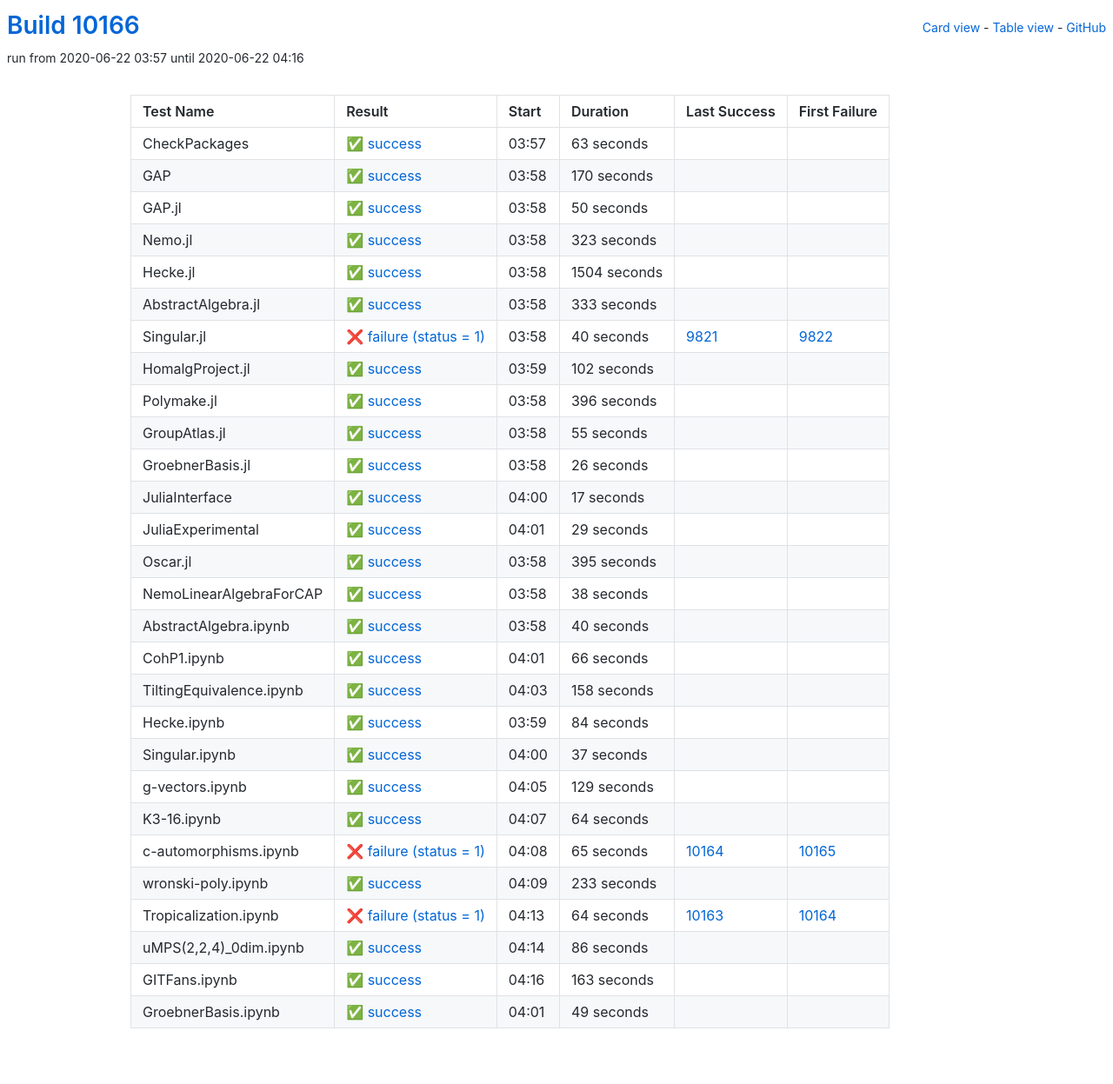
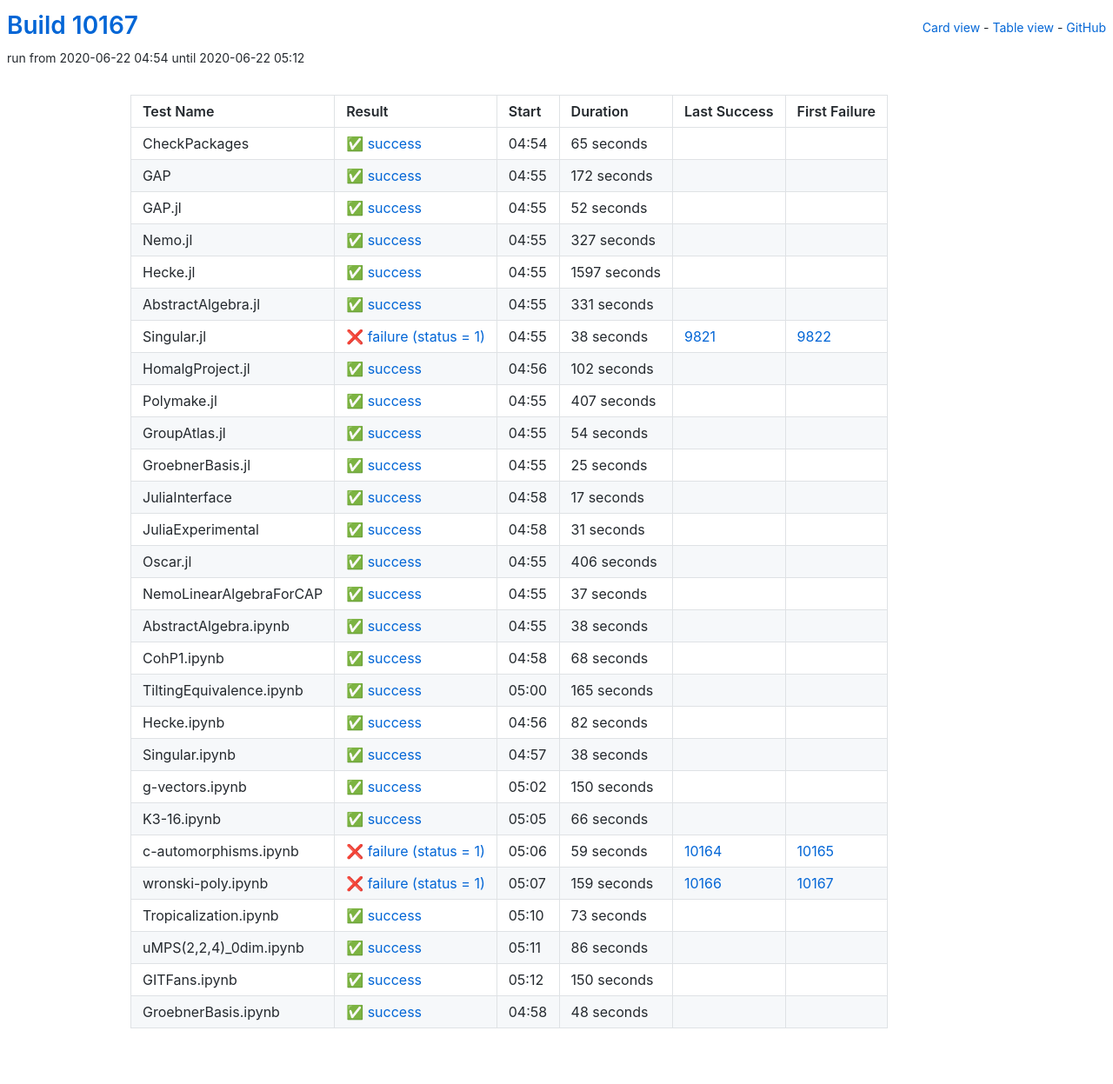
Before and after one commit to oscar-system/oscar-ci-status, a Jekyll site: the page built from table.html, in a window 1280 px wide. Shown: the whole page at 87% size. Built offline with Jekyll 4.4.1, drawn with Linux system fonts in a browser that asks for light colours.

Commit message:
Build #10167

```diff
--- a/_data/ci.yml
+++ b/_data/ci.yml
@@ -1,6 +1,6 @@
 ---
-build: 10166
-build_url: https://oscarci.mathematik.uni-kl.de/job/oscar/10166/
+build: 10167
+build_url: https://oscarci.mathematik.uni-kl.de/job/oscar/10167/
 job: oscar
 organization: oscar-system
 repo: oscar-ci-status
@@ -8,92 +8,92 @@
 tests:
 - name: CheckPackages
   id: checkpackages
-  log: https://oscarci.mathematik.uni-kl.de/job/oscar/10166/artifact/logs/build-10166/CheckPackages.log
-  start: 2020-06-22 03:57
+  log: https://oscarci.mathematik.uni-kl.de/job/oscar/10167/artifact/logs/build-10167/CheckPackages.log
+  start: 2020-06-22 04:54
   success: true
   exitcode: 0
   status: success
-  duration: 63
+  duration: 65
   last_success: false
   last_success_url:
   first_failure: false
   first_failure_url:
 - name: GAP
   id: gap
-  log: https://oscarci.mathematik.uni-kl.de/job/oscar/10166/artifact/logs/build-10166/GAP.log
-  start: 2020-06-22 03:58
+  log: https://oscarci.mathematik.uni-kl.de/job/oscar/10167/artifact/logs/build-10167/GAP.log
+  start: 2020-06-22 04:55
   success: true
   exitcode: 0
   status: success
-  duration: 170
+  duration: 172
   last_success: false
   last_success_url:
   first_failure: false
   first_failure_url:
 - name: GAP.jl
   id: gap-jl
-  log: https://oscarci.mathematik.uni-kl.de/job/oscar/10166/artifact/logs/build-10166/GAP.jl.log
-  start: 2020-06-22 03:58
+  log: https://oscarci.mathematik.uni-kl.de/job/oscar/10167/artifact/logs/build-10167/GAP.jl.log
+  start: 2020-06-22 04:55
   success: true
   exitcode: 0
   status: success
-  duration: 50
+  duration: 52
   last_success: false
   last_success_url:
   first_failure: false
   first_failure_url:
 - name: Nemo.jl
   id: nemo-jl
-  log: https://oscarci.mathematik.uni-kl.de/job/oscar/10166/artifact/logs/build-10166/Nemo.jl.log
-  start: 2020-06-22 03:58
+  log: https://oscarci.mathematik.uni-kl.de/job/oscar/10167/artifact/logs/build-10167/Nemo.jl.log
+  start: 2020-06-22 04:55
   success: true
   exitcode: 0
   status: success
-  duration: 323
+  duration: 327
   last_success: false
   last_success_url:
   first_failure: false
   first_failure_url:
 - name: Hecke.jl
   id: hecke-jl
-  log: https://oscarci.mathematik.uni-kl.de/job/oscar/10166/artifact/logs/build-10166/Hecke.jl.log
-  start: 2020-06-22 03:58
+  log: https://oscarci.mathematik.uni-kl.de/job/oscar/10167/artifact/logs/build-10167/Hecke.jl.log
+  start: 2020-06-22 04:55
   success: true
   exitcode: 0
   status: success
-  duration: 1504
+  duration: 1597
   last_success: false
   last_success_url:
   first_failure: false
   first_failure_url:
 - name: AbstractAlgebra.jl
   id: abstractalgebra-jl
-  log: https://oscarci.mathematik.uni-kl.de/job/oscar/10166/artifact/logs/build-10166/AbstractAlgebra.jl.log
-  start: 2020-06-22 03:58
+  log: https://oscarci.mathematik.uni-kl.de/job/oscar/10167/artifact/logs/build-10167/AbstractAlgebra.jl.log
+  start: 2020-06-22 04:55
   success: true
   exitcode: 0
   status: success
-  duration: 333
+  duration: 331
   last_success: false
   last_success_url:
   first_failure: false
   first_failure_url:
 - name: Singular.jl
   id: singular-jl
-  log: https://oscarci.mathematik.uni-kl.de/job/oscar/10166/artifact/logs/build-10166/Singular.jl.log
-  start: 2020-06-22 03:58
+  log: https://oscarci.mathematik.uni-kl.de/job/oscar/10167/artifact/logs/build-10167/Singular.jl.log
+  start: 2020-06-22 04:55
   success: false
   exitcode: 1
   status: failure
-  duration: 40
+  duration: 38
   last_success: 9821
   last_success_url: https://oscarci.mathematik.uni-kl.de/job/oscar/9821/
   first_failure: 9822
   first_failure_url: https://oscarci.mathematik.uni-kl.de/job/oscar/9822/
 - name: HomalgProject.jl
   id: homalgproject-jl
-  log: https://oscarci.mathematik.uni-kl.de/job/oscar/10166/artifact/logs/build-10166/HomalgProject.jl.log
-  start: 2020-06-22 03:59
+  log: https://oscarci.mathematik.uni-kl.de/job/oscar/10167/artifact/logs/build-10167/HomalgProject.jl.log
+  start: 2020-06-22 04:56
   success: true
   exitcode: 0
   status: success
@@ -104,44 +104,44 @@
   first_failure_url:
 - name: Polymake.jl
   id: polymake-jl
-  log: https://oscarci.mathematik.uni-kl.de/job/oscar/10166/artifact/logs/build-10166/Polymake.jl.log
-  start: 2020-06-22 03:58
+  log: https://oscarci.mathematik.uni-kl.de/job/oscar/10167/artifact/logs/build-10167/Polymake.jl.log
+  start: 2020-06-22 04:55
   success: true
   exitcode: 0
   status: success
-  duration: 396
+  duration: 407
   last_success: false
   last_success_url:
   first_failure: false
   first_failure_url:
 - name: GroupAtlas.jl
   id: groupatlas-jl
-  log: https://oscarci.mathematik.uni-kl.de/job/oscar/10166/artifact/logs/build-10166/GroupAtlas.jl.log
-  start: 2020-06-22 03:58
+  log: https://oscarci.mathematik.uni-kl.de/job/oscar/10167/artifact/logs/build-10167/GroupAtlas.jl.log
+  start: 2020-06-22 04:55
   success: true
   exitcode: 0
   status: success
-  duration: 55
+  duration: 54
   last_success: false
   last_success_url:
   first_failure: false
   first_failure_url:
 - name: GroebnerBasis.jl
   id: groebnerbasis-jl
-  log: https://oscarci.mathematik.uni-kl.de/job/oscar/10166/artifact/logs/build-10166/GroebnerBasis.jl.log
-  start: 2020-06-22 03:58
+  log: https://oscarci.mathematik.uni-kl.de/job/oscar/10167/artifact/logs/build-10167/GroebnerBasis.jl.log
+  start: 2020-06-22 04:55
   success: true
   exitcode: 0
   status: success
-  duration: 26
+  duration: 25
   last_success: false
   last_success_url:
   first_failure: false
   first_failure_url:
 - name: JuliaInterface
   id: juliainterface
-  log: https://oscarci.mathematik.uni-kl.de/job/oscar/10166/artifact/logs/build-10166/JuliaInterface.log
-  start: 2020-06-22 04:00
+  log: https://oscarci.mathematik.uni-kl.de/job/oscar/10167/artifact/logs/build-10167/JuliaInterface.log
+  start: 2020-06-22 04:58
   success: true
   exitcode: 0
   status: success
@@ -152,32 +152,44 @@
   first_failure_url:
 - name: JuliaExperimental
   id: juliaexperimental
-  log: https://oscarci.mathematik.uni-kl.de/job/oscar/10166/artifact/logs/build-10166/JuliaExperimental.log
-  start: 2020-06-22 04:01
+  log: https://oscarci.mathematik.uni-kl.de/job/oscar/10167/artifact/logs/build-10167/JuliaExperimental.log
+  start: 2020-06-22 04:58
   success: true
   exitcode: 0
   status: success
-  duration: 29
+  duration: 31
   last_success: false
   last_success_url:
   first_failure: false
   first_failure_url:
 - name: Oscar.jl
   id: oscar-jl
-  log: https://oscarci.mathematik.uni-kl.de/job/oscar/10166/artifact/logs/build-10166/Oscar.jl.log
-  start: 2020-06-22 03:58
+  log: https://oscarci.mathematik.uni-kl.de/job/oscar/10167/artifact/logs/build-10167/Oscar.jl.log
+  start: 2020-06-22 04:55
   success: true
   exitcode: 0
   status: success
-  duration: 395
+  duration: 406
   last_success: false
   last_success_url:
   first_failure: false
   first_failure_url:
 - name: NemoLinearAlgebraForCAP
   id: nemolinearalgebraforcap
-  log: https://oscarci.mathematik.uni-kl.de/job/oscar/10166/artifact/logs/build-10166/NemoLinearAlgebraForCAP.log
-  start: 2020-06-22 03:58
+  log: https://oscarci.mathematik.uni-kl.de/job/oscar/10167/artifact/logs/build-10167/NemoLinearAlgebraForCAP.log
+  start: 2020-06-22 04:55
+  success: true
+  exitcode: 0
+  status: success
+  duration: 37
+  last_success: false
+  last_success_url:
+  first_failure: false
+  first_failure_url:
+- name: AbstractAlgebra.ipynb
+  id: abstractalgebra-ipynb
+  log: https://oscarci.mathematik.uni-kl.de/job/oscar/10167/artifact/logs/build-10167/AbstractAlgebra.ipynb.log
+  start: 2020-06-22 04:55
   success: true
   exitcode: 0
   status: success
@@ -186,22 +198,70 @@
   last_success_url:
   first_failure: false
   first_failure_url:
-- name: AbstractAlgebra.ipynb
-  id: abstractalgebra-ipynb
-  log: https://oscarci.mathematik.uni-kl.de/job/oscar/10166/artifact/logs/build-10166/AbstractAlgebra.ipynb.log
-  start: 2020-06-22 03:58
+- name: CohP1.ipynb
+  id: cohp1-ipynb
+  log: https://oscarci.mathematik.uni-kl.de/job/oscar/10167/artifact/logs/build-10167/CohP1.ipynb.log
+  start: 2020-06-22 04:58
   success: true
   exitcode: 0
   status: success
-  duration: 40
+  duration: 68
   last_success: false
   last_success_url:
   first_failure: false
   first_failure_url:
-- name: CohP1.ipynb
-  id: cohp1-ipynb
-  log: https://oscarci.mathematik.uni-kl.de/job/oscar/10166/artifact/logs/build-10166/CohP1.ipynb.log
-  start: 2020-06-22 04:01
+- name: TiltingEquivalence.ipynb
+  id: tiltingequivalence-ipynb
+  log: https://oscarci.mathematik.uni-kl.de/job/oscar/10167/artifact/logs/build-10167/TiltingEquivalence.ipynb.log
+  start: 2020-06-22 05:00
+  success: true
+  exitcode: 0
+  status: success
+  duration: 165
+  last_success: false
+  last_success_url:
+  first_failure: false
+  first_failure_url:
+- name: Hecke.ipynb
+  id: hecke-ipynb
+  log: https://oscarci.mathematik.uni-kl.de/job/oscar/10167/artifact/logs/build-10167/Hecke.ipynb.log
+  start: 2020-06-22 04:56
+  success: true
+  exitcode: 0
+  status: success
+  duration: 82
+  last_success: false
+  last_success_url:
+  first_failure: false
+  first_failure_url:
+- name: Singular.ipynb
+  id: singular-ipynb
+  log: https://oscarci.mathematik.uni-kl.de/job/oscar/10167/artifact/logs/build-10167/Singular.ipynb.log
+  start: 2020-06-22 04:57
+  success: true
+  exitcode: 0
+  status: success
+  duration: 38
+  last_success: false
+  last_success_url:
+  first_failure: false
+  first_failure_url:
+- name: g-vectors.ipynb
+  id: g-vectors-ipynb
+  log: https://oscarci.mathematik.uni-kl.de/job/oscar/10167/artifact/logs/build-10167/g-vectors.ipynb.log
+  start: 2020-06-22 05:02
+  success: true
+  exitcode: 0
+  status: success
+  duration: 150
+  last_success: false
+  last_success_url:
+  first_failure: false
+  first_failure_url:
+- name: K3-16.ipynb
+  id: k3-16-ipynb
+  log: https://oscarci.mathematik.uni-kl.de/job/oscar/10167/artifact/logs/build-10167/K3-16.ipynb.log
+  start: 2020-06-22 05:05
   success: true
   exitcode: 0
   status: success
@@ -210,106 +270,46 @@
   last_success_url:
   first_failure: false
   first_failure_url:
-- name: TiltingEquivalence.ipynb
-  id: tiltingequivalence-ipynb
-  log: https://oscarci.mathematik.uni-kl.de/job/oscar/10166/artifact/logs/build-10166/TiltingEquivalence.ipynb.log
-  start: 2020-06-22 04:03
-  success: true
-  exitcode: 0
-  status: success
-  duration: 158
-  last_success: false
-  last_success_url:
-  first_failure: false
-  first_failure_url:
-- name: Hecke.ipynb
-  id: hecke-ipynb
-  log: https://oscarci.mathematik.uni-kl.de/job/oscar/10166/artifact/logs/build-10166/Hecke.ipynb.log
-  start: 2020-06-22 03:59
-  success: true
-  exitcode: 0
-  status: success
-  duration: 84
-  last_success: false
-  last_success_url:
-  first_failure: false
-  first_failure_url:
-- name: Singular.ipynb
-  id: singular-ipynb
-  log: https://oscarci.mathematik.uni-kl.de/job/oscar/10166/artifact/logs/build-10166/Singular.ipynb.log
-  start: 2020-06-22 04:00
-  success: true
-  exitcode: 0
-  status: success
-  duration: 37
-  last_success: false
-  last_success_url:
-  first_failure: false
-  first_failure_url:
-- name: g-vectors.ipynb
-  id: g-vectors-ipynb
-  log: https://oscarci.mathematik.uni-kl.de/job/oscar/10166/artifact/logs/build-10166/g-vectors.ipynb.log
-  start: 2020-06-22 04:05
-  success: true
-  exitcode: 0
-  status: success
-  duration: 129
-  last_success: false
-  last_success_url:
-  first_failure: false
-  first_failure_url:
-- name: K3-16.ipynb
-  id: k3-16-ipynb
-  log: https://oscarci.mathematik.uni-kl.de/job/oscar/10166/artifact/logs/build-10166/K3-16.ipynb.log
-  start: 2020-06-22 04:07
-  success: true
-  exitcode: 0
-  status: success
-  duration: 64
-  last_success: false
-  last_success_url:
-  first_failure: false
-  first_failure_url:
 - name: c-automorphisms.ipynb
   id: c-automorphisms-ipynb
-  log: https://oscarci.mathematik.uni-kl.de/job/oscar/10166/artifact/logs/build-10166/c-automorphisms.ipynb.log
-  start: 2020-06-22 04:08
+  log: https://oscarci.mathematik.uni-kl.de/job/oscar/10167/artifact/logs/build-10167/c-automorphisms.ipynb.log
+  start: 2020-06-22 05:06
   success: false
   exitcode: 1
   status: failure
-  duration: 65
+  duration: 59
   last_success: 10164
   last_success_url: https://oscarci.mathematik.uni-kl.de/job/oscar/10164/
   first_failure: 10165
   first_failure_url: https://oscarci.mathematik.uni-kl.de/job/oscar/10165/
 - name: wronski-poly.ipynb
   id: wronski-poly-ipynb
-  log: https://oscarci.mathematik.uni-kl.de/job/oscar/10166/artifact/logs/build-10166/wronski-poly.ipynb.log
-  start: 2020-06-22 04:09
+  log: https://oscarci.mathematik.uni-kl.de/job/oscar/10167/artifact/logs/build-10167/wronski-poly.ipynb.log
+  start: 2020-06-22 05:07
+  success: false
+  exitcode: 1
+  status: failure
+  duration: 159
+  last_success: 10166
+  last_success_url: https://oscarci.mathematik.uni-kl.de/job/oscar/10166/
+  first_failure: 10167
+  first_failure_url: https://oscarci.mathematik.uni-kl.de/job/oscar/10167/
+- name: Tropicalization.ipynb
+  id: tropicalization-ipynb
+  log: https://oscarci.mathematik.uni-kl.de/job/oscar/10167/artifact/logs/build-10167/Tropicalization.ipynb.log
+  start: 2020-06-22 05:10
   success: true
   exitcode: 0
   status: success
-  duration: 233
+  duration: 73
   last_success: false
   last_success_url:
   first_failure: false
   first_failure_url:
-- name: Tropicalization.ipynb
-  id: tropicalization-ipynb
-  log: https://oscarci.mathematik.uni-kl.de/job/oscar/10166/artifact/logs/build-10166/Tropicalization.ipynb.log
-  start: 2020-06-22 04:13
-  success: false
-  exitcode: 1
-  status: failure
-  duration: 64
-  last_success: 10163
-  last_success_url: https://oscarci.mathematik.uni-kl.de/job/oscar/10163/
-  first_failure: 10164
-  first_failure_url: https://oscarci.mathematik.uni-kl.de/job/oscar/10164/
 - name: uMPS(2,2,4)_0dim.ipynb
   id: umps-2-2-4-0dim-ipynb
-  log: https://oscarci.mathematik.uni-kl.de/job/oscar/10166/artifact/logs/build-10166/uMPS-2-2-4-_0dim.ipynb.log
-  start: 2020-06-22 04:14
+  log: https://oscarci.mathematik.uni-kl.de/job/oscar/10167/artifact/logs/build-10167/uMPS-2-2-4-_0dim.ipynb.log
+  start: 2020-06-22 05:11
   success: true
   exitcode: 0
   status: success
@@ -320,24 +320,24 @@
   first_failure_url:
 - name: GITFans.ipynb
   id: gitfans-ipynb
-  log: https://oscarci.mathematik.uni-kl.de/job/oscar/10166/artifact/logs/build-10166/GITFans.ipynb.log
-  start: 2020-06-22 04:16
+  log: https://oscarci.mathematik.uni-kl.de/job/oscar/10167/artifact/logs/build-10167/GITFans.ipynb.log
+  start: 2020-06-22 05:12
   success: true
   exitcode: 0
   status: success
-  duration: 163
+  duration: 150
   last_success: false
   last_success_url:
   first_failure: false
   first_failure_url:
 - name: GroebnerBasis.ipynb
   id: groebnerbasis-ipynb
-  log: https://oscarci.mathematik.uni-kl.de/job/oscar/10166/artifact/logs/build-10166/GroebnerBasis.ipynb.log
-  start: 2020-06-22 04:01
+  log: https://oscarci.mathematik.uni-kl.de/job/oscar/10167/artifact/logs/build-10167/GroebnerBasis.ipynb.log
+  start: 2020-06-22 04:58
   success: true
   exitcode: 0
   status: success
-  duration: 49
+  duration: 48
   last_success: false
   last_success_url:
   first_failure: false
```
Also changed, not shown: README.md.
